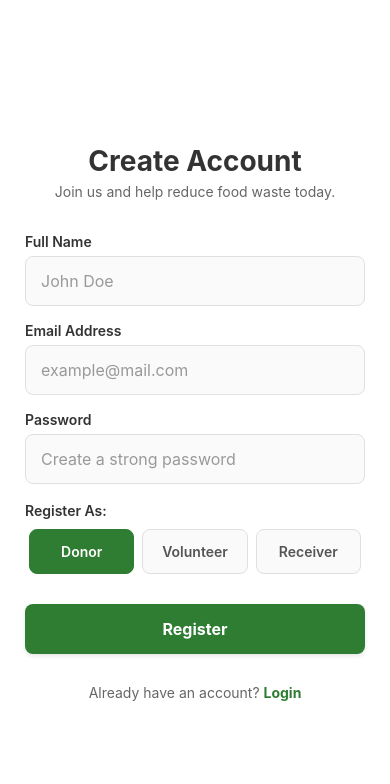
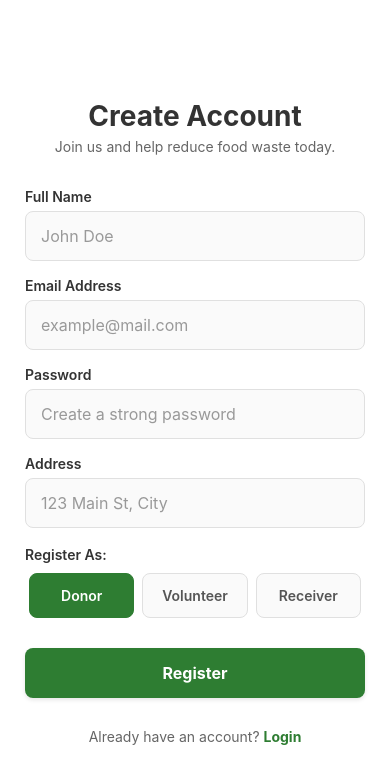
Before and after one commit to Bhanu-9618/CareShare-Mobile-Frontend, a React Native app: screen /SignUp in a window 390 px wide. Shown: the top 784 px of the page. Built offline with nearby package versions, Linux system fonts and the light colour scheme.

Commit message:
add address for signup form

```diff
--- a/src/context/AppContext.tsx
+++ b/src/context/AppContext.tsx
@@ -5,6 +5,7 @@ export interface User {
   name: string;
   email: string;
   role: 'Donor' | 'Volunteer' | 'Receiver';
+  address: string;
 }
 
 export interface RegisteredUser {
@@ -12,6 +13,7 @@ export interface RegisteredUser {
   email: string;
   password: string;
   role: 'Donor' | 'Volunteer' | 'Receiver';
+  address: string;
 }
 
 export interface FoodItem {
@@ -30,7 +32,7 @@ export interface FoodItem {
 interface AppContextType {
   user: User | null;
   foodList: FoodItem[];
-  register: (name: string, email: string, password: string, role: 'Donor' | 'Volunteer' | 'Receiver') => { success: boolean; message: string };
+  register: (name: string, email: string, password: string, role: 'Donor' | 'Volunteer' | 'Receiver', address: string) => { success: boolean; message: string };
   login: (email: string, password: string) => { success: boolean; message: string };
   logout: () => void;
   addFoodItem: (foodName: string, quantity: string, expiryTime: string) => void;
@@ -52,7 +54,7 @@ export const AppProvider = ({ children }: { children: ReactNode }) => {
   const [foodList, setFoodList] = useState<FoodItem[]>(initialFoodItems);
   const [registeredUsers, setRegisteredUsers] = useState<RegisteredUser[]>([]);
 
-  const register = (name: string, email: string, password: string, role: 'Donor' | 'Volunteer' | 'Receiver') => {
+  const register = (name: string, email: string, password: string, role: 'Donor' | 'Volunteer' | 'Receiver', address: string) => {
     const existingUser = registeredUsers.find(
       (u) => u.email.toLowerCase() === email.toLowerCase()
     );
@@ -60,7 +62,7 @@ export const AppProvider = ({ children }: { children: ReactNode }) => {
       return { success: false, message: 'An account with this email already exists.' };
     }
 
-    setRegisteredUsers((prev) => [...prev, { name, email, password, role }]);
+    setRegisteredUsers((prev) => [...prev, { name, email, password, role, address }]);
     return { success: true, message: 'Account created successfully!' };
   };
 
@@ -78,6 +80,7 @@ export const AppProvider = ({ children }: { children: ReactNode }) => {
       name: matchedUser.name,
       email: matchedUser.email,
       role: matchedUser.role,
+      address: matchedUser.address,
     });
 
     return { success: true, message: 'Login successful!' };
--- a/src/screens/auth/SignUpScreen.tsx
+++ b/src/screens/auth/SignUpScreen.tsx
@@ -10,6 +10,7 @@ export default function SignUpScreen({ navigation }: any) {
   const [name, setName] = useState('');
   const [email, setEmail] = useState('');
   const [password, setPassword] = useState('');
+  const [address, setAddress] = useState('');
   const [role, setRole] = useState<'Donor' | 'Volunteer' | 'Receiver'>('Donor');
   const [errors, setErrors] = useState<any>({});
 
@@ -31,11 +32,15 @@ export default function SignUpScreen({ navigation }: any) {
       localErrors.password = 'Password must be at least 6 characters';
       valid = false;
     }
+    if (!address.trim()) {
+      localErrors.address = 'Address is required';
+      valid = false;
+    }
 
     setErrors(localErrors);
 
     if (valid) {
-      const result = register(name, email, password, role);
+      const result = register(name, email, password, role, address);
       if (result.success) {
         Alert.alert('Success', result.message, [
           { text: 'OK', onPress: () => navigation.navigate('Login') },
@@ -75,6 +80,14 @@ export default function SignUpScreen({ navigation }: any) {
         onChangeText={setPassword}
         secureTextEntry={true}
         error={errors.password}
+      />
+
+      <CustomInput
+        label="Address"
+        placeholder="123 Main St, City"
+        value={address}
+        onChangeText={setAddress}
+        error={errors.address}
       />
 
       {/* Custom Role Selection UI */}
```
